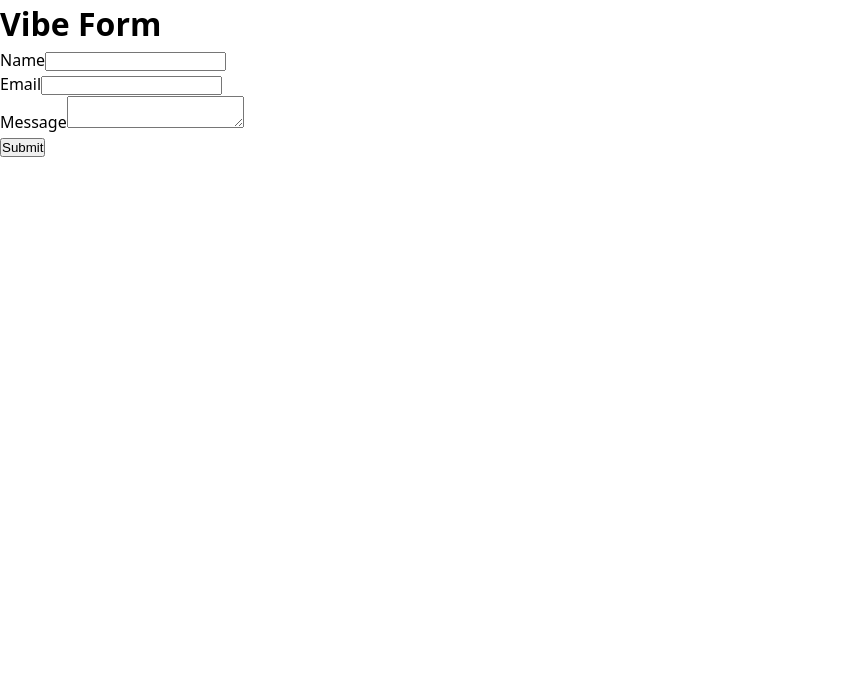
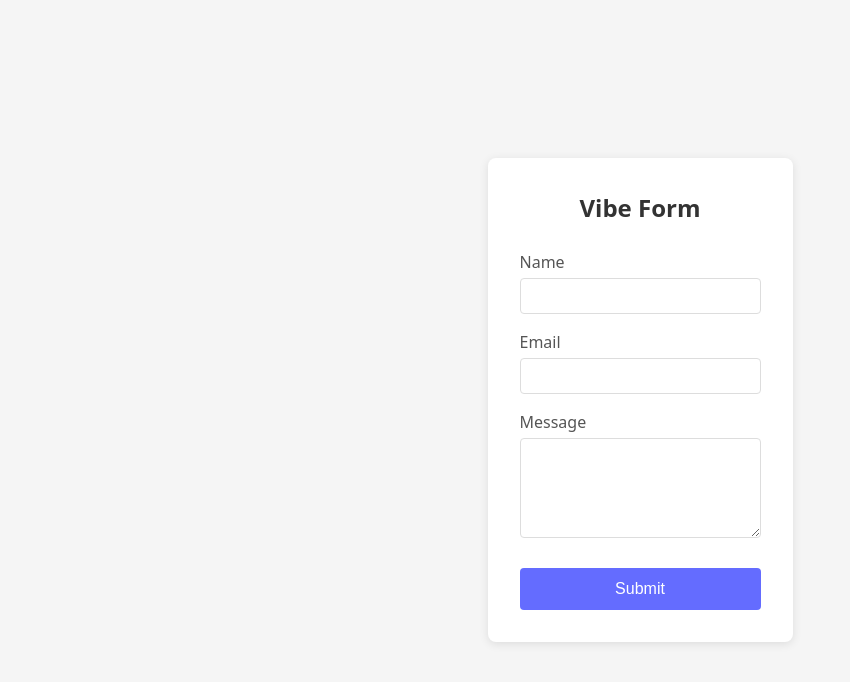
Before and after one commit to Ponami1/vibe-react-form, a React (Vite) app: page / in a window 1280 px wide. Shown: the top 682 px of the page, without its empty margins (0-850 px from the left). Built offline with nearby package versions, Linux system fonts and the light colour scheme.

Commit message:
add basic form styling

```diff
--- a/src/index.css
+++ b/src/index.css
@@ -7,4 +7,75 @@
 body {
   font-family: system-ui, sans-serif;
   line-height: 1.5;
+  min-height: 100vh;
+  display: flex;
+  justify-content: center;
+  align-items: center;
+  background-color: #f5f5f5;
 }
+
+main {
+  background: white;
+  padding: 2rem;
+  border-radius: 8px;
+  box-shadow: 0 2px 10px rgba(0, 0, 0, 0.1);
+  width: 100%;
+  max-width: 400px;
+}
+
+h1 {
+  margin-bottom: 1.5rem;
+  font-size: 1.5rem;
+  text-align: center;
+  color: #333;
+}
+
+form > div {
+  margin-bottom: 1rem;
+}
+
+label {
+  display: block;
+  margin-bottom: 0.25rem;
+  font-weight: 500;
+  color: #555;
+}
+
+input,
+textarea {
+  width: 100%;
+  padding: 0.5rem 0.75rem;
+  font-size: 1rem;
+  border: 1px solid #ddd;
+  border-radius: 4px;
+  transition: border-color 0.2s;
+}
+
+input:focus,
+textarea:focus {
+  outline: none;
+  border-color: #646cff;
+}
+
+textarea {
+  resize: vertical;
+  min-height: 100px;
+}
+
+button {
+  width: 100%;
+  padding: 0.75rem;
+  margin-top: 0.5rem;
+  font-size: 1rem;
+  font-weight: 500;
+  color: white;
+  background-color: #646cff;
+  border: none;
+  border-radius: 4px;
+  cursor: pointer;
+  transition: background-color 0.2s;
+}
+
+button:hover {
+  background-color: #535bf2;
+}
```
